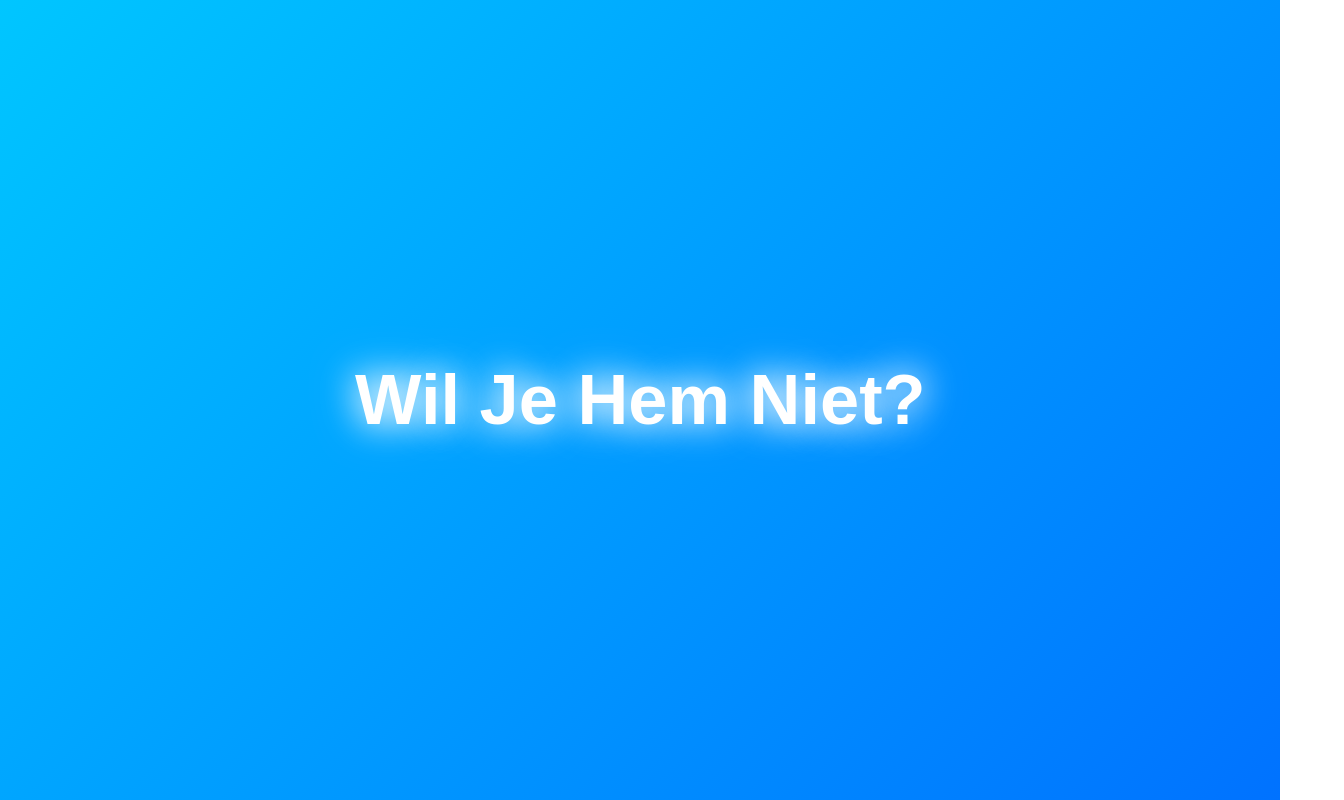
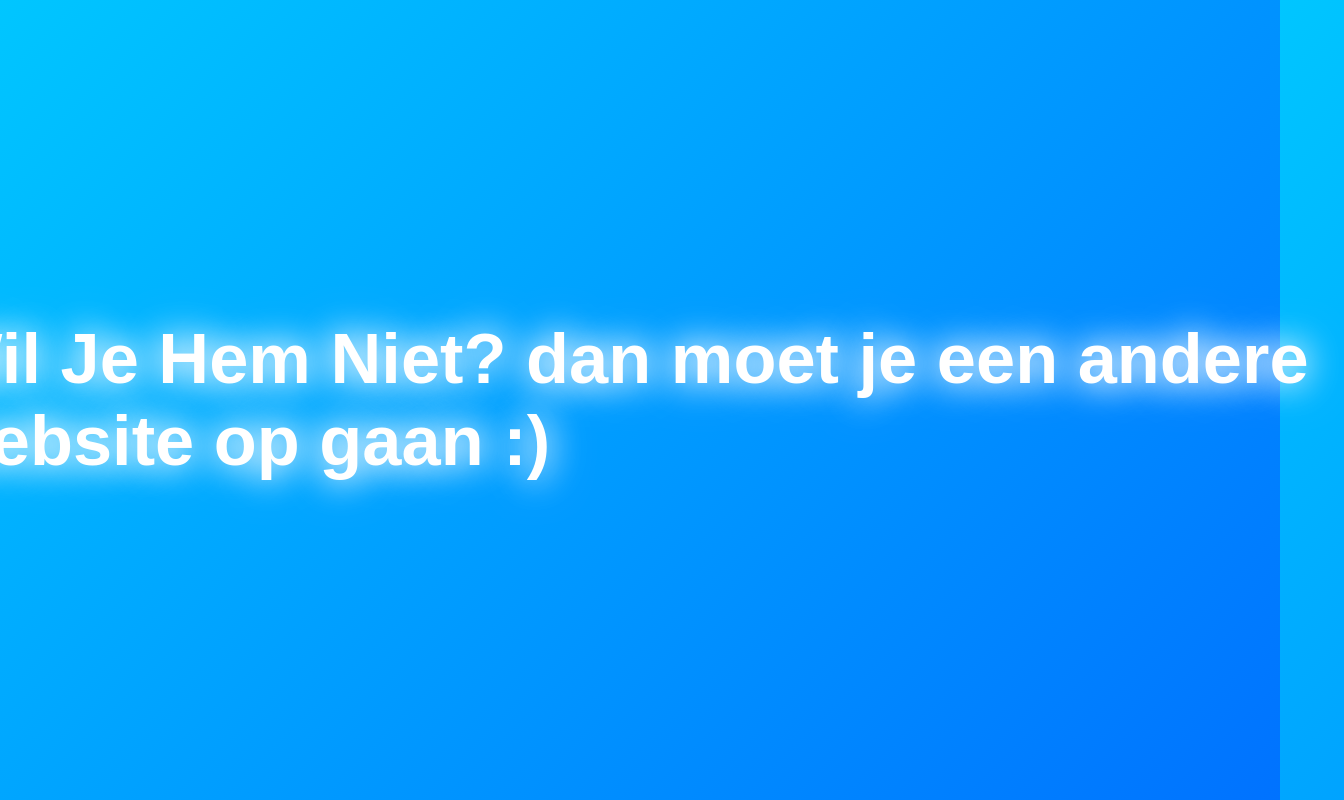
Before and after one commit to wiljehemniet/wiljehemniet.github.io, a plain HTML site: page index.html in a window 1280 px wide. Shown: the whole page, 1344 px wide, since content can reach past the window. Drawn offline with Linux system fonts and the light colour scheme.

Commit message:
Update index.html

```diff
--- a/index.html
+++ b/index.html
@@ -37,6 +37,6 @@
     </style>
 </head>
 <body>
-    <h1>Wil Je Hem Niet?</h1>
+    <h1>Wil Je Hem Niet? dan moet je een andere website op gaan :) </h1>
 </body>
 </html>
```
